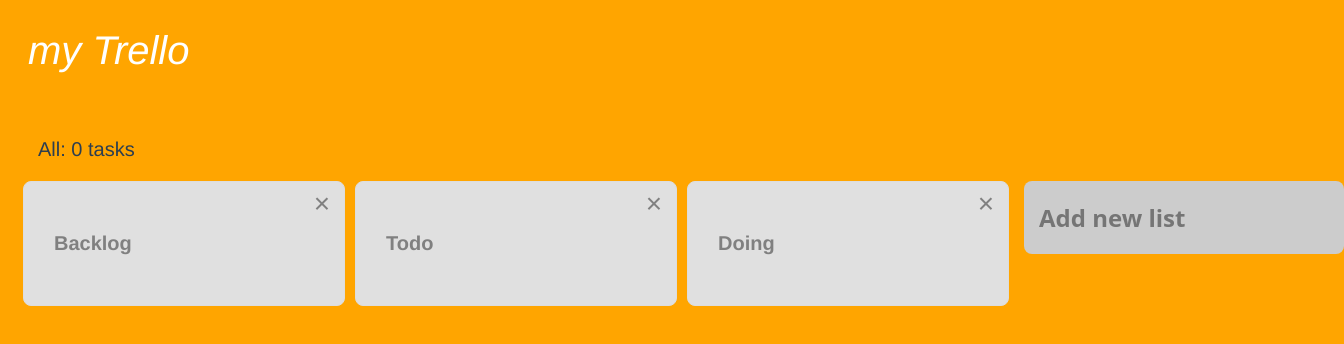
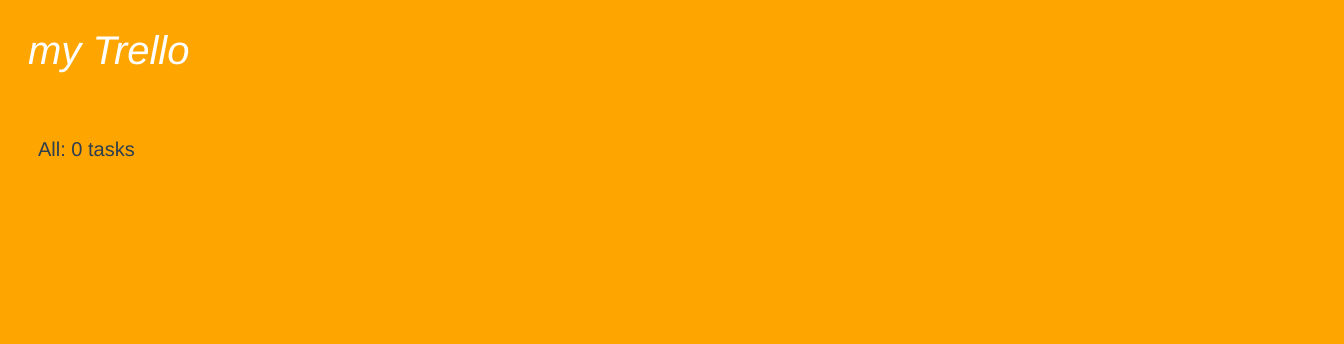
Before and after one commit to horitomoyuki/train-vuex, a Vue app: page / in a window 1280 px wide. Shown: the top 344 px of the page, 1344 px wide, since content can reach past the window. Built offline with nearby package versions, Linux system fonts and the light colour scheme.

Commit message:
Revert "Listコンポーネント"

```diff
--- a/package.json
+++ b/package.json
@@ -9,8 +9,7 @@
   },
   "dependencies": {
     "core-js": "^3.6.5",
-    "vue": "^2.6.11",
-    "vuex": "^3.6.2"
+    "vue": "^2.6.11"
   },
   "devDependencies": {
     "@vue/cli-plugin-babel": "~4.5.0",
--- a/src/components/Board.vue
+++ b/src/components/Board.vue
@@ -5,32 +5,11 @@
     </header>
     <main>
       <p class="info-line">All: 0 tasks</p>
-      <div class="list-index">
-        <list v-for="(item, index) in lists"
-              :key="item.id"
-              :title="item.title"
-              :listIndex="index"
-        />
-        <list-add />
-      </div>
     </main>
   </div>
 </template>
 
 <script>
-import ListAdd from './ListAdd.vue'
-import List from './List'
-import { mapState } from 'vuex'
-
 export default {
-  components: {
-    ListAdd,
-    List,
-  },
-  computed: {
-    ...mapState([
-      'lists'
-    ]),
-  },
 }
 </script>
--- a/src/components/List.vue
+++ /dev/null
@@ -1,30 +0,0 @@
-<template>
-  <div class="list">
-    <div class="listheader">
-      <p class="list-title">{{ title }}</p>
-      <div class="deletelist" @click="removeList">×</div>
-    </div>
-  </div>
-</template>
-
-<script>
-export default {
-  props: {
-    title: {
-      type: String,
-      required: true
-    },
-    listIndex: {
-      type: Number,
-      required: true
-    }
-  },
-  methods: {
-    removeList: function() {
-      if(confirm('本当にこのリストを削除しますか？')) {
-        this.$store.dispatch('removelist', { listIndex: this.listIndex })
-      }
-    },
-  }
-}
-</script>
--- a/src/components/ListAdd.vue
+++ /dev/null
@@ -1,53 +0,0 @@
-<template>
-  <form :class="classList" @submit.prevent="addList">
-    <input v-model="title"
-      type="text"
-      class="text-input"
-      placeholder="Add new list"
-      @focusin="startEditing"
-      @focusout="finishEditing"
-    >
-    <button type="submit"
-            class="add-button"
-            v-if="isEditing || titleExists">
-      Add
-    </button>
-  </form>
-</template>
-<script>
-export default {
-  data: function() {
-    return {
-      title: '',
-      isEditing: false,
-    }
-  },
-  computed: {
-    classList() {
-      const classList = ['addlist']
-      if (this.isEditing) {
-        classList.push('active')
-      }
-      if (this.titleExists) {
-        classList.push('addable')
-      }
-      return classList
-    },
-    titleExists() {
-      return this.title.length > 0
-    },
-  },
-  methods: {
-    addList: function() {
-      this.$store.dispatch('addlist', { title: this.title })
-      this.title = ''
-    },
-    startEditing: function() {
-      this.isEditing = true
-    },
-    finishEditing: function() {
-      this.isEditing = false
-    },
-  }
-}
-</script>
--- a/src/main.js
+++ b/src/main.js
@@ -1,11 +1,9 @@
 import Vue from 'vue'
 import App from './App.vue'
-import store from './store'
 import './assets/css/styles.css'
 
 Vue.config.productionTip = false
 
 new Vue({
-  store,
-  render: h => h(App)
+  render: h => h(App),
 }).$mount('#app')
--- a/src/store/index.js
+++ /dev/null
@@ -1,54 +0,0 @@
-import Vue from 'vue'
-import Vuex from 'vuex'
-
-Vue.use(Vuex)
-
-const savedLists = localStorage.getItem('trello-lists')
-
-const store =  new Vuex.Store({
-  state: {
-    lists: savedLists ? JSON.parse(savedLists): [
-      {
-        title: 'Backlog',
-        cards: [
-          { body: 'English' },
-          { body: 'Mathematics' },
-        ]
-      },
-      {
-        title: 'Todo',
-        cards: [
-          { body: 'Science' }
-        ]
-      },
-      {
-        title: 'Doing',
-        cards: []
-      }
-    ],
-  },
-  mutations: {
-    addlist(state, payload) {
-      state.lists.push({ title: payload.title, cards:[] })
-    },
-    removelist(state, payload) {
-      state.lists.splice(payload.listIndex, 1)
-    },
-  },
-  actions: {
-    addlist(context, payload) {
-      context.commit('addlist', payload)
-    },
-    removelist(context, payload) {
-      context.commit('removelist', payload)
-    },
-  },
-  getters: {
-  },
-})
-
-store.subscribe((mutation, state) => {
-  localStorage.setItem('trello-lists', JSON.stringify(state.lists))
-})
-
-export default store
```
Also changed, not shown: 1 other file (tests, documents, lock files or other folders).
